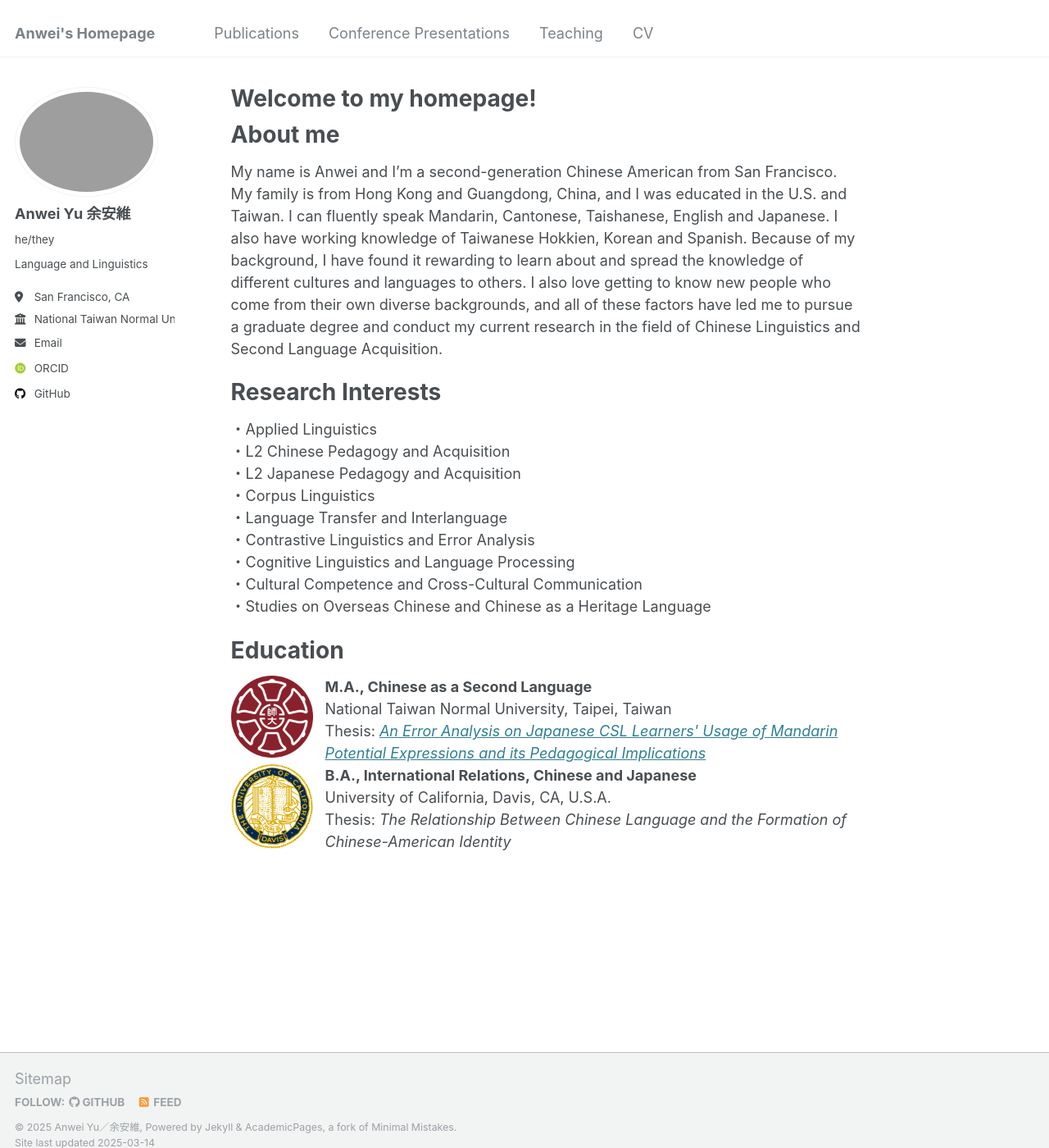
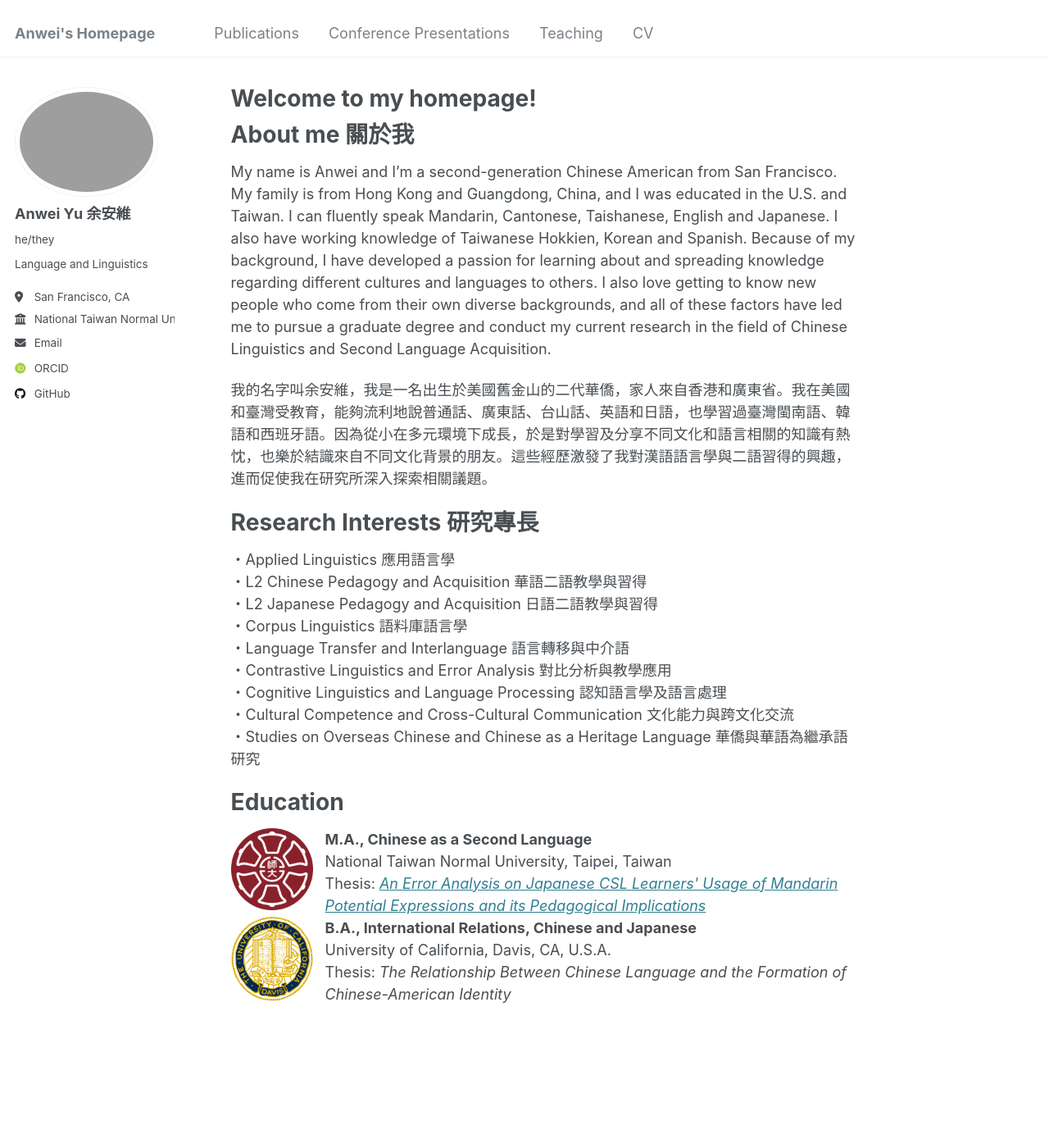
Before and after one commit to anweiyu/anweiyu.github.io, a Jekyll site: the page built from _pages/about.md, in a window 1280 px wide and 1400 px high. Shown: the whole window at 82% size. Built offline with Jekyll 4.4.1, drawn with Linux system fonts in a browser that asks for light colours; some web fonts are replaced.

Commit message:
Update about.md

```diff
--- a/_pages/about.md
+++ b/_pages/about.md
@@ -6,21 +6,23 @@ redirect_from:
   - /about/
   - /about.html
 ---
-About me
+About me 關於我
 ======
-My name is Anwei and I'm a second-generation Chinese American from San Francisco. My family is from Hong Kong and Guangdong, China, and I was educated in the U.S. and Taiwan. I can fluently speak Mandarin, Cantonese, Taishanese, English and Japanese. I also have working knowledge of Taiwanese Hokkien, Korean and Spanish. Because of my background, I have found it rewarding to learn about and spread the knowledge of different cultures and languages to others. I also love getting to know new people who come from their own diverse backgrounds, and all of these factors have led me to pursue a graduate degree and conduct my current research in the field of Chinese Linguistics and Second Language Acquisition.
+My name is Anwei and I'm a second-generation Chinese American from San Francisco. My family is from Hong Kong and Guangdong, China, and I was educated in the U.S. and Taiwan. I can fluently speak Mandarin, Cantonese, Taishanese, English and Japanese. I also have working knowledge of Taiwanese Hokkien, Korean and Spanish. Because of my background, I have developed a passion for learning about and spreading knowledge regarding different cultures and languages to others. I also love getting to know new people who come from their own diverse backgrounds, and all of these factors have led me to pursue a graduate degree and conduct my current research in the field of Chinese Linguistics and Second Language Acquisition.
 
-Research Interests
+我的名字叫余安維，我是一名出生於美國舊金山的二代華僑，家人來自香港和廣東省。我在美國和臺灣受教育，能夠流利地說普通話、廣東話、台山話、英語和日語，也學習過臺灣閩南語、韓語和西班牙語。因為從小在多元環境下成長，於是對學習及分享不同文化和語言相關的知識有熱忱，也樂於結識來自不同文化背景的朋友。這些經歷激發了我對漢語語言學與二語習得的興趣，進而促使我在研究所深入探索相關議題。
+
+Research Interests 研究專長
 ======
-・Applied Linguistics
-・L2 Chinese Pedagogy and Acquisition
-・L2 Japanese Pedagogy and Acquisition
-・Corpus Linguistics
-・Language Transfer and Interlanguage
-・Contrastive Linguistics and Error Analysis
-・Cognitive Linguistics and Language Processing
-・Cultural Competence and Cross-Cultural Communication
-・Studies on Overseas Chinese and Chinese as a Heritage Language
+・Applied Linguistics 應用語言學
+・L2 Chinese Pedagogy and Acquisition 華語二語教學與習得
+・L2 Japanese Pedagogy and Acquisition 日語二語教學與習得
+・Corpus Linguistics 語料庫語言學
+・Language Transfer and Interlanguage 語言轉移與中介語
+・Contrastive Linguistics and Error Analysis 對比分析與教學應用
+・Cognitive Linguistics and Language Processing 認知語言學及語言處理
+・Cultural Competence and Cross-Cultural Communication 文化能力與跨文化交流
+・Studies on Overseas Chinese and Chinese as a Heritage Language 華僑與華語為繼承語研究
 
 Education
 ======
```
